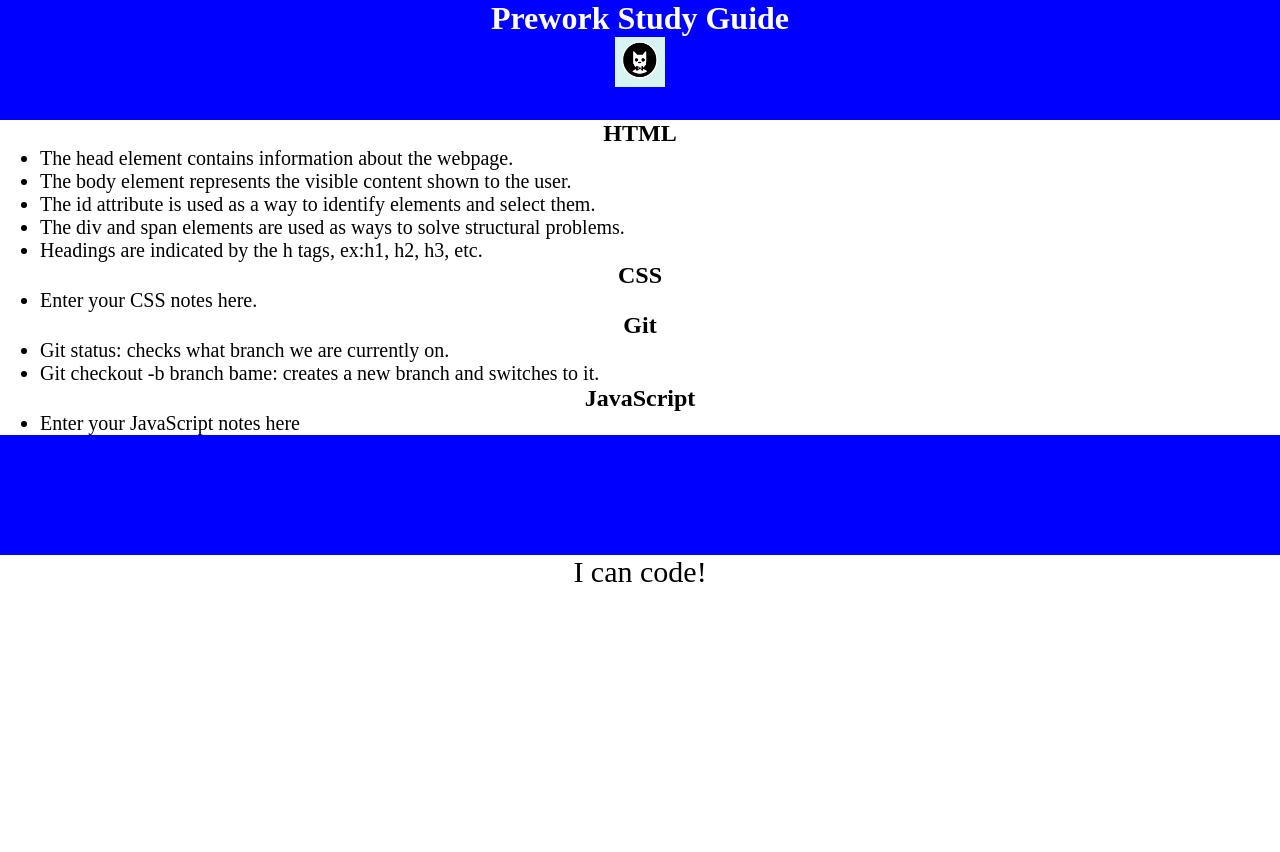
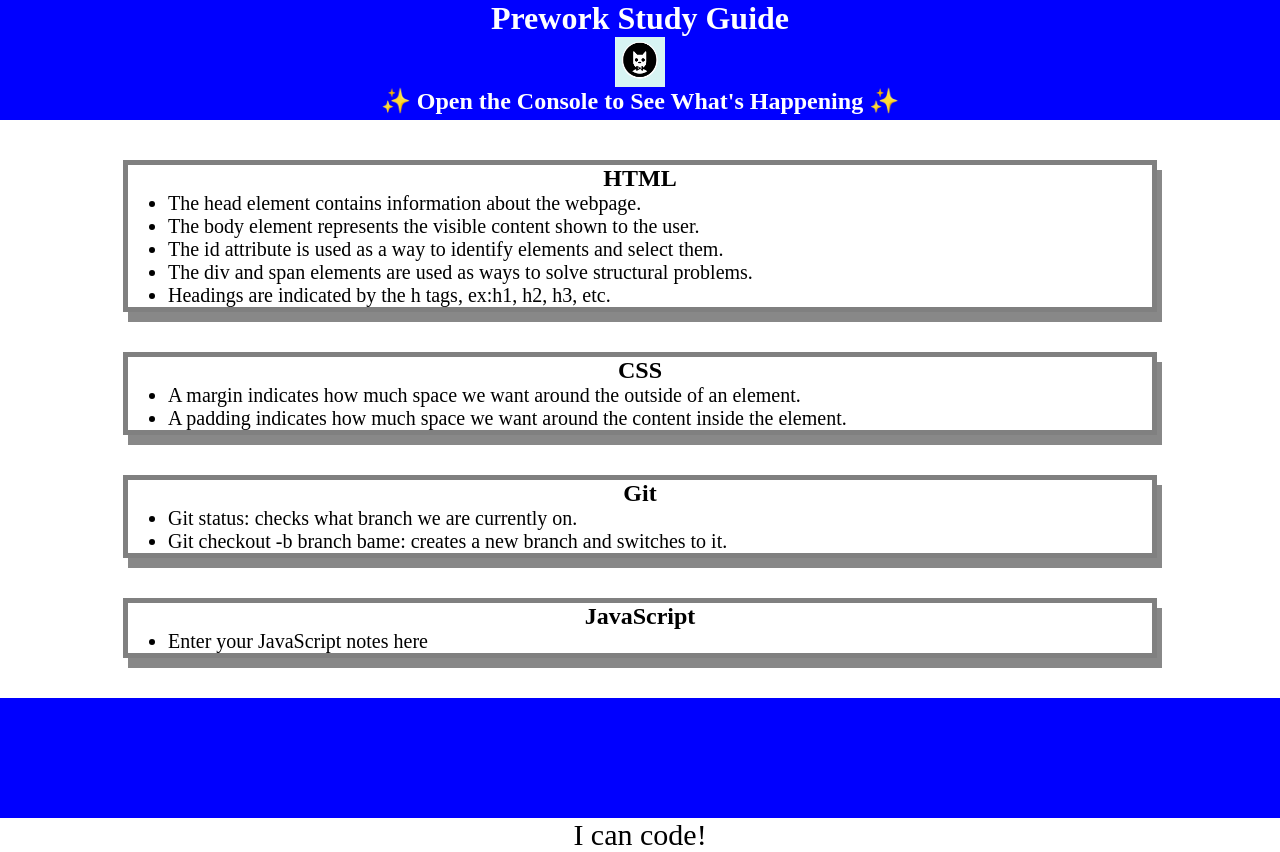
Before and after one commit to KHarlow03/Pre-Work-Study-Guide, a plain HTML site: page index.html in a window 1280 px wide. Before the commit the page ends 800 px from the top, so only its background shows below. Drawn offline with Linux system fonts and the light colour scheme.

Commit message:
<Added JavaScript>

```diff
--- a/assets/script.js
+++ b/assets/script.js
@@ -1,2 +1,19 @@
-console.log(topics);
-const topics = "HTML, CSS, Git, JavaScript";
+const topics = ['HTML', 'CSS', 'Git', 'JavaScript'];
+
+for (let x = 0; x < topics.length; x++) {
+    console.log(topics[x]);
+}
+
+/*
+if (topic === 'HTML') {
+  console.log("Let's study HTML!");
+} else if (topic === 'CSS') {
+  console.log("Let's study CSS!");
+} else if (topic === 'Git') {
+  console.log("Let's study Git!");
+} else if (topic === 'JavaScript') {
+  console.log("Let's study JavaScript!");
+} else {
+  console.log('Please try again!');
+}
+*/
--- a/assets/style.css
+++ b/assets/style.css
@@ -28,3 +28,9 @@ p {
     text-align: center;
     font-size: 30px;
   }
+  .card {
+    width: 80%;
+    margin: 40px auto;
+    border: 5px solid gray;
+    box-shadow: 5px 10px #888888;
+  }
--- a/index.html
+++ b/index.html
@@ -11,6 +11,7 @@
     <header id="top">
       <h1>Prework Study Guide</h1>
       <img src="./assets/bowtie-cat.png" alt="Profile image of cat wearing a bow tie." />
+      <h2>✨ Open the Console to See What's Happening ✨</h2>
     </header>
     <main>
       <section class="card" id="html-section">
@@ -39,7 +40,8 @@
 
         <ul>
 
-          <li>Enter your CSS notes here.</li>
+          <li>A margin indicates how much space we want around the outside of an element.</li>
+          <li>A padding indicates how much space we want around the content inside the element.</li>
 
         </ul>
 
```
